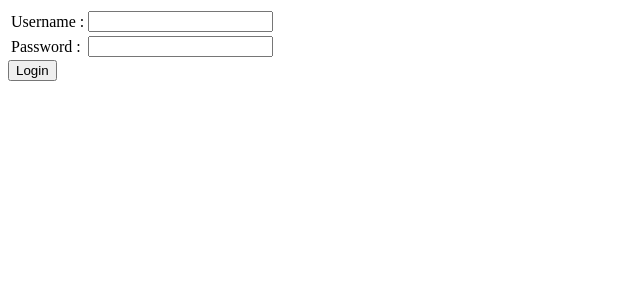
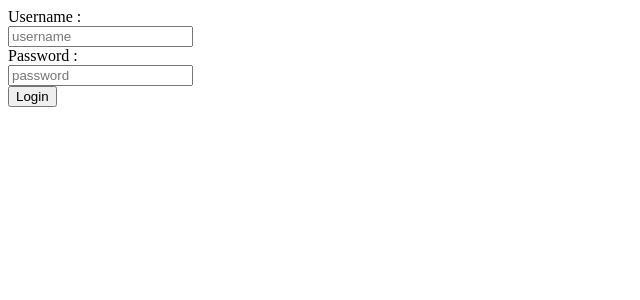
Before and after one commit to stephendanielxxx/learn-angular, an Angular app: page /login in a window 1280 px wide. Shown: the top 300 px of the page, without its empty margins (0-640 px from the left). Built offline with nearby package versions, Linux system fonts and the light colour scheme.

Commit message:
add error handling + api implementation

```diff
--- a/mocker/data/login.json
+++ b/mocker/data/login.json
@@ -1,7 +1,7 @@
 {
     "url": "/login",
     "method": "post",
-    "code": 409,
+    "code": 200,
     "delay": 10,
 
     "responseBody": {
--- a/package.json
+++ b/package.json
@@ -3,7 +3,7 @@
   "version": "0.0.0",
   "scripts": {
     "ng": "ng",
-    "start": "ng serve",
+    "start": "ng serve --proxy-config proxy.conf.json",
     "mock:server": "nodemon mocker/mocker.server.js --ignore ./src/* --ext js,ts,json,html",
     "build": "ng build",
     "watch": "ng build --watch --configuration development",
--- a/src/app/app.module.ts
+++ b/src/app/app.module.ts
@@ -10,11 +10,14 @@ import { LoginModule } from './module/login/login.module';
 
 @NgModule({
   declarations: [
-    AppComponent
+    AppComponent,
+    PendapatanComponent,
+    PengeluaranComponent,
   ],
   imports: [
     BrowserModule,
     AppRoutingModule,
+    LoginModule
   ],
   providers: [],
   bootstrap: [AppComponent]
--- a/src/app/module/login/login.component.html
+++ b/src/app/module/login/login.component.html
@@ -1,15 +1,12 @@
-<table>
-    <tr>
-        <td>Username : </td>
-        <td>
-            <my-textinput (outputCallback)="getUsername($event)"></my-textinput>
-        </td>
-    </tr>
-    <tr>
-        <td>Password : </td>
-        <td>
-            <my-textinput (outputCallback)="getPassword($event)"></my-textinput>
-        </td>
-    </tr>
-</table>
-<button (click)="onLogin()" >Login</button>
+<form [formGroup]="formGroupLogin">
+    <div class="form-group">
+        <div>Username : </div>
+        <div><input formControlName="username" class="input" type="text" placeholder="username"/></div>
+    </div>
+    <div class="form-group">
+        <div>Password : </div>
+        <div><input formControlName="password" class="input" type="password" placeholder="password"/></div>
+    </div>
+</form>
+
+<button (click)="onLogin()">Login</button>
--- a/src/app/module/login/login.component.scss
+++ b/src/app/module/login/login.component.scss
@@ -0,0 +1,24 @@
+
+.center-content{
+    display: flex;
+    justify-content: center;
+
+    .form-group{
+        padding-top: 8px;
+        padding-bottom: 8px;
+    }
+
+    .btn-submit{
+        background: red;
+        cursor: pointer;
+    }
+
+    .input{
+        height: 30px;
+        width: 250px;
+    }
+}
+
+.padding-top-16{
+    padding-top: 16px;
+}
--- a/src/app/module/login/login.component.ts
+++ b/src/app/module/login/login.component.ts
@@ -1,4 +1,5 @@
 import { Component, OnInit } from '@angular/core';
+import { FormControl, FormGroup, Validators } from '@angular/forms';
 import { LoginService } from 'src/app/services/login/login.service';
 
 @Component({
@@ -8,28 +9,28 @@ import { LoginService } from 'src/app/services/login/login.service';
 })
 export class LoginComponent implements OnInit {
 
-  username: string = "";
-  password: string = "";
+  formGroupLogin = new FormGroup({
+    username: new FormControl("", [Validators.required]),
+    password: new FormControl("", [Validators.required]),
+  });
 
   constructor(public loginService: LoginService) { }
 
   ngOnInit(): void {
   }
 
-  getUsername(output: string){
-    this.username = output;
-  }
-
-  getPassword(output: string){
-    this.password = output;
-  }
-
   onLogin(){
-    let loginResult = this.loginService.validateLogin(this.username, this.password);
-    if(loginResult){
-      alert("Login Sukses");
+    if(this.formGroupLogin.valid){
+      this.loginService.postLogin(this.formGroupLogin.value).subscribe(
+        (response) => {
+          alert(JSON.stringify(response));
+        },
+        (error) => {
+          alert(JSON.stringify(error));
+        }
+      );
     }else{
-      alert("Login Gagal");
+      alert("Form not valid");
     }
   }
 }
--- a/src/app/services/login/login.service.ts
+++ b/src/app/services/login/login.service.ts
@@ -1,11 +1,13 @@
+import { HttpClient } from '@angular/common/http';
 import { Injectable } from '@angular/core';
+import { Observable } from 'rxjs';
 
 @Injectable({
   providedIn: 'root'
 })
 export class LoginService {
 
-  constructor() { }
+  constructor(private readonly http: HttpClient) { }
 
   validateLogin(username: string, password: string): boolean {
     if(username == "daniel" && password == "daniel"){
@@ -13,4 +15,8 @@ export class LoginService {
     }
     return false;
   }
+
+  postLogin(body: any): Observable<any> {
+    return this.http.post("dev/login", body);
+  }
 }
--- a/src/app/shared/shared.module.ts
+++ b/src/app/shared/shared.module.ts
@@ -2,8 +2,7 @@ import { NgModule } from '@angular/core';
 import { CommonModule } from '@angular/common';
 import { ComponentModule } from './component/component.module';
 import { ReactiveFormsModule } from '@angular/forms';
-
-
+import {HttpClientModule} from '@angular/common/http';
 
 @NgModule({
   declarations: [],
@@ -12,7 +11,8 @@ import { ReactiveFormsModule } from '@angular/forms';
   ],
   exports: [
     ComponentModule,
-    ReactiveFormsModule
+    ReactiveFormsModule,
+    HttpClientModule
   ]
 })
 export class SharedModule { }
```
Also changed, not shown: proxy.conf.json (added, +11 -0 lines).
